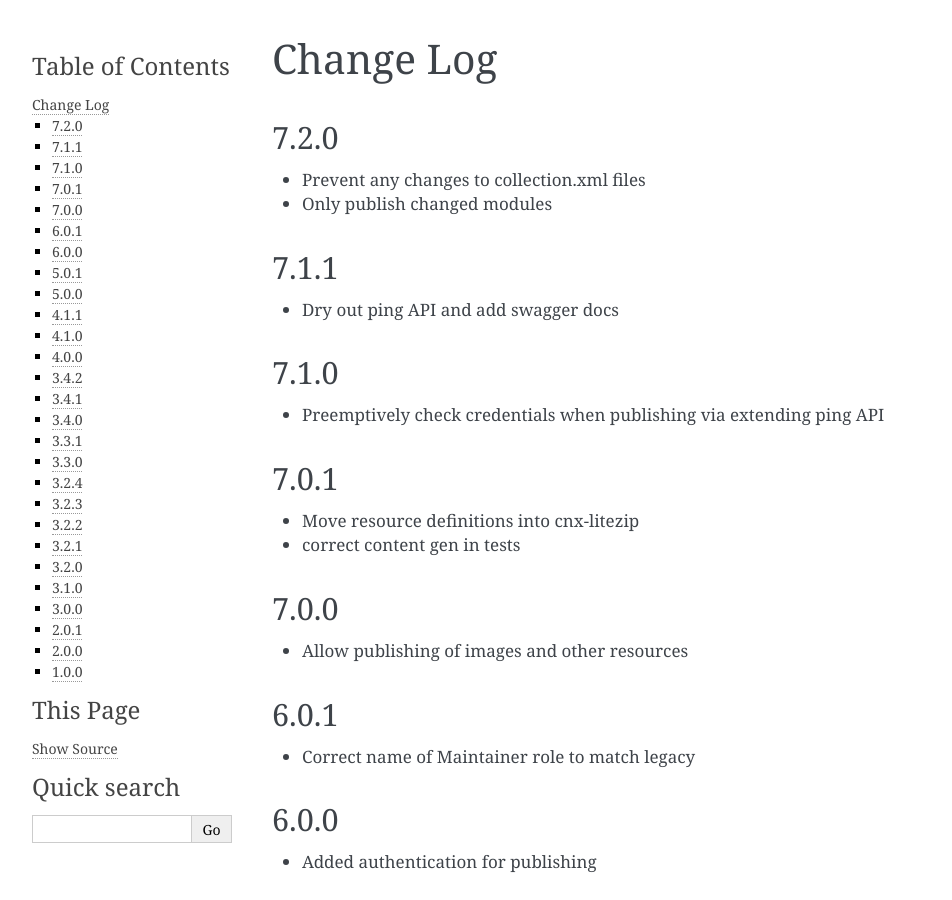
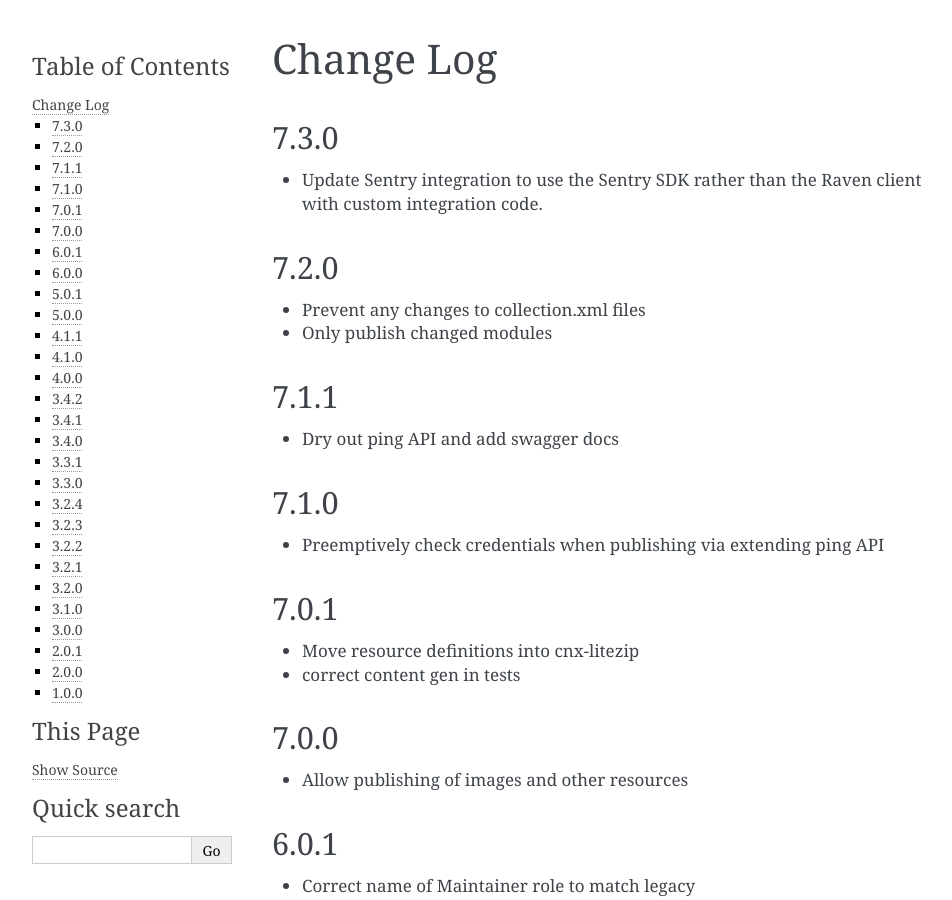
Before and after one commit to openstax/cnx-press, a Sphinx documentation site: the page built from docs/source/changes.rst, in a window 1280 px wide and 900 px high. Shown: the whole window, without its empty margins (148-1100 px from the left). Built offline with Sphinx 7.4.7, drawn with Linux system fonts in a browser that asks for light colours.

Commit message:
Add a changelog for this changeset

```diff
--- a/docs/source/changes.rst
+++ b/docs/source/changes.rst
@@ -1,6 +1,12 @@
 ==========
 Change Log
 ==========
+
+7.3.0
+-----
+
+- Update Sentry integration to use the Sentry SDK rather than the Raven client
+  with custom integration code.
 
 7.2.0
 -----
```
